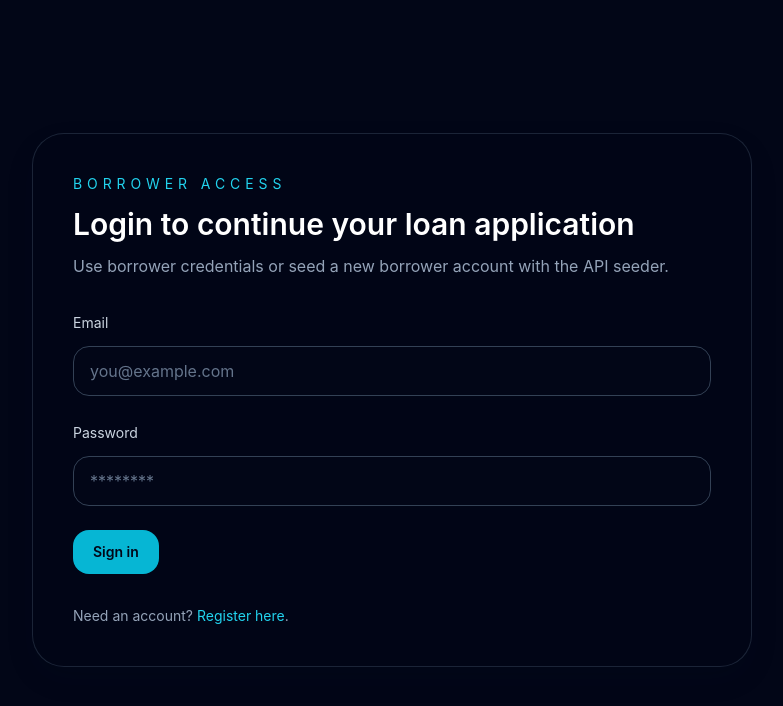
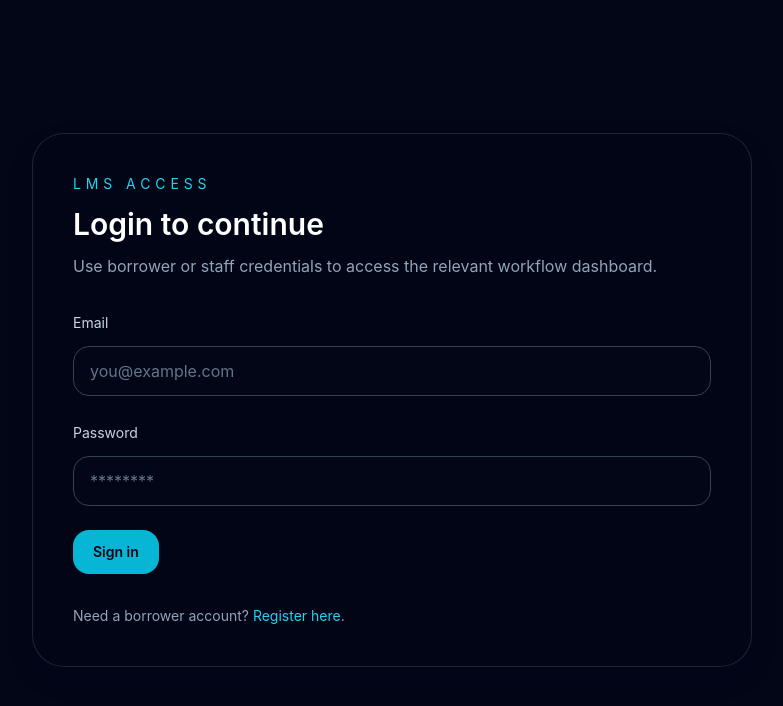
Before and after one commit to rajrais2004/LMS_System, a Next.js app in the folder apps/web/: page /auth/login in a window 1280 px wide. Shown: the top 706 px of the page, without its empty margins (248-1031 px from the left). Built offline with nearby package versions, Linux system fonts and the light colour scheme; no server answers.

Commit message:
add role based login redirects

```diff
--- a/apps/web/app/auth/login/page.tsx
+++ b/apps/web/app/auth/login/page.tsx
@@ -6,6 +6,24 @@ import { Button } from '../../../components/ui/button';
 import { Input } from '../../../components/ui/input';
 import { Toast } from '../../../components/ui/toast';
 import { useAuth } from '../../../hooks/useAuth';
+
+function getRedirectPath(role?: string) {
+  switch (role) {
+    case 'ADMIN':
+      return '/dashboard/admin';
+    case 'SALES':
+      return '/dashboard/sales';
+    case 'SANCTION':
+      return '/dashboard/sanction';
+    case 'DISBURSEMENT':
+      return '/dashboard/disbursement';
+    case 'COLLECTION':
+      return '/dashboard/collection';
+    case 'BORROWER':
+    default:
+      return '/borrower/personal-details';
+  }
+}
 
 export default function LoginPage() {
   const { login } = useAuth();
@@ -19,9 +37,10 @@ export default function LoginPage() {
     event.preventDefault();
     setLoading(true);
     setError('');
+
     try {
-      await login(email, password);
-      router.push('/borrower/personal-details');
+      const user = await login(email, password);
+      router.push(getRedirectPath(user?.role));
     } catch (err: any) {
       setError(err.message || 'Unable to sign in');
     } finally {
@@ -33,23 +52,59 @@ export default function LoginPage() {
     <main className="mx-auto flex min-h-screen max-w-3xl items-center px-6 py-12">
       <section className="w-full space-y-8 rounded-[2rem] border border-slate-800/90 bg-slate-950/90 p-10 shadow-soft">
         <div className="space-y-3">
-          <p className="text-sm uppercase tracking-[0.35em] text-cyan-400">Borrower Access</p>
-          <h1 className="text-3xl font-semibold text-white">Login to continue your loan application</h1>
-          <p className="text-slate-400">Use borrower credentials or seed a new borrower account with the API seeder.</p>
+          <p className="text-sm uppercase tracking-[0.35em] text-cyan-400">
+            LMS Access
+          </p>
+
+          <h1 className="text-3xl font-semibold text-white">
+            Login to continue
+          </h1>
+
+          <p className="text-slate-400">
+            Use borrower or staff credentials to access the relevant workflow dashboard.
+          </p>
         </div>
+
         <form onSubmit={handleSubmit} className="space-y-6">
           <div className="space-y-3">
             <label className="text-sm text-slate-300">Email</label>
-            <Input value={email} onChange={(event) => setEmail(event.target.value)} type="email" placeholder="you@example.com" required />
+            <Input
+              value={email}
+              onChange={(event) => setEmail(event.target.value)}
+              type="email"
+              placeholder="you@example.com"
+              required
+            />
           </div>
+
           <div className="space-y-3">
             <label className="text-sm text-slate-300">Password</label>
-            <Input value={password} onChange={(event) => setPassword(event.target.value)} type="password" placeholder="********" required />
+            <Input
+              value={password}
+              onChange={(event) => setPassword(event.target.value)}
+              type="password"
+              placeholder="********"
+              required
+            />
           </div>
-          <Button type="submit" disabled={loading}>{loading ? 'Signing in…' : 'Sign in'}</Button>
+
+          <Button type="submit" disabled={loading}>
+            {loading ? 'Signing in…' : 'Sign in'}
+          </Button>
         </form>
-        <p className="text-sm text-slate-400">Need an account? <a href="/auth/register" className="text-cyan-400 hover:text-cyan-300">Register here</a>.</p>
+
+        <p className="text-sm text-slate-400">
+          Need a borrower account?{' '}
+          <a
+            href="/auth/register"
+            className="text-cyan-400 hover:text-cyan-300"
+          >
+            Register here
+          </a>
+          .
+        </p>
       </section>
+
       {error && <Toast message={error} />}
     </main>
   );
```
